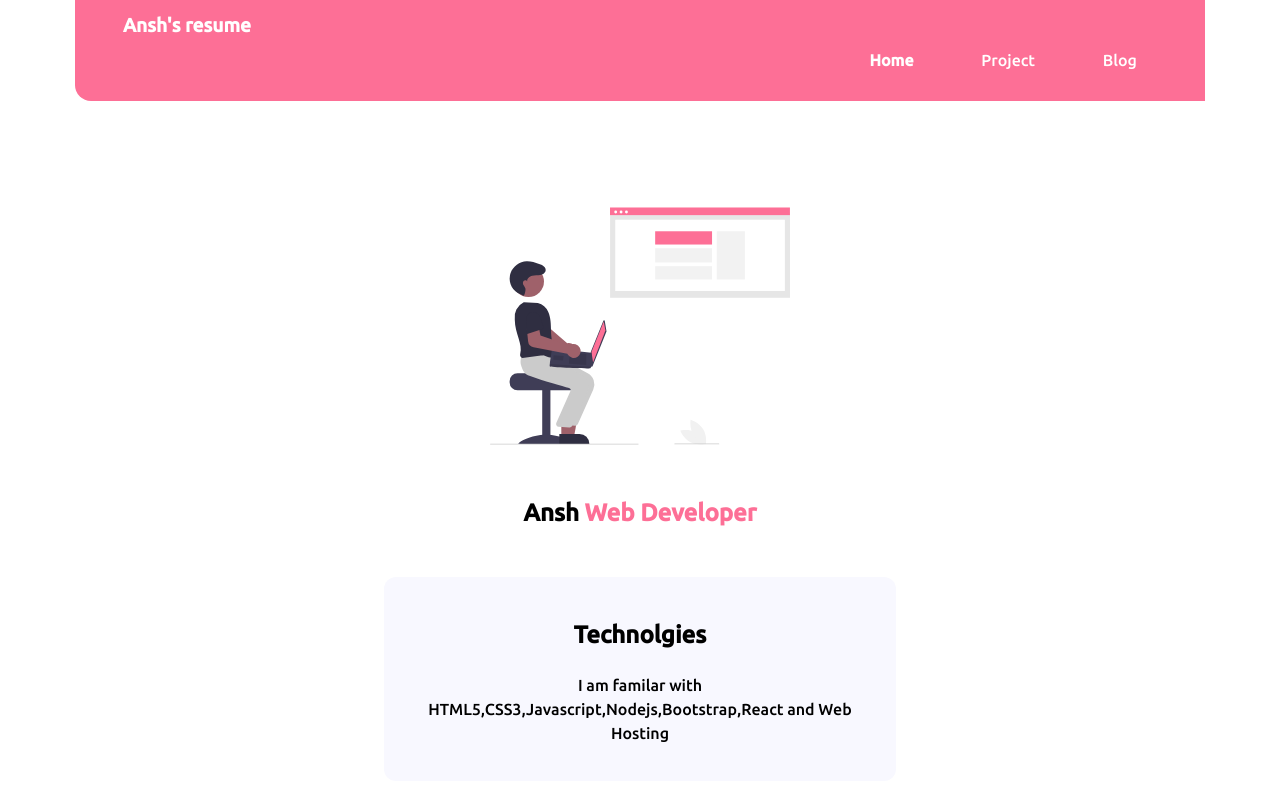
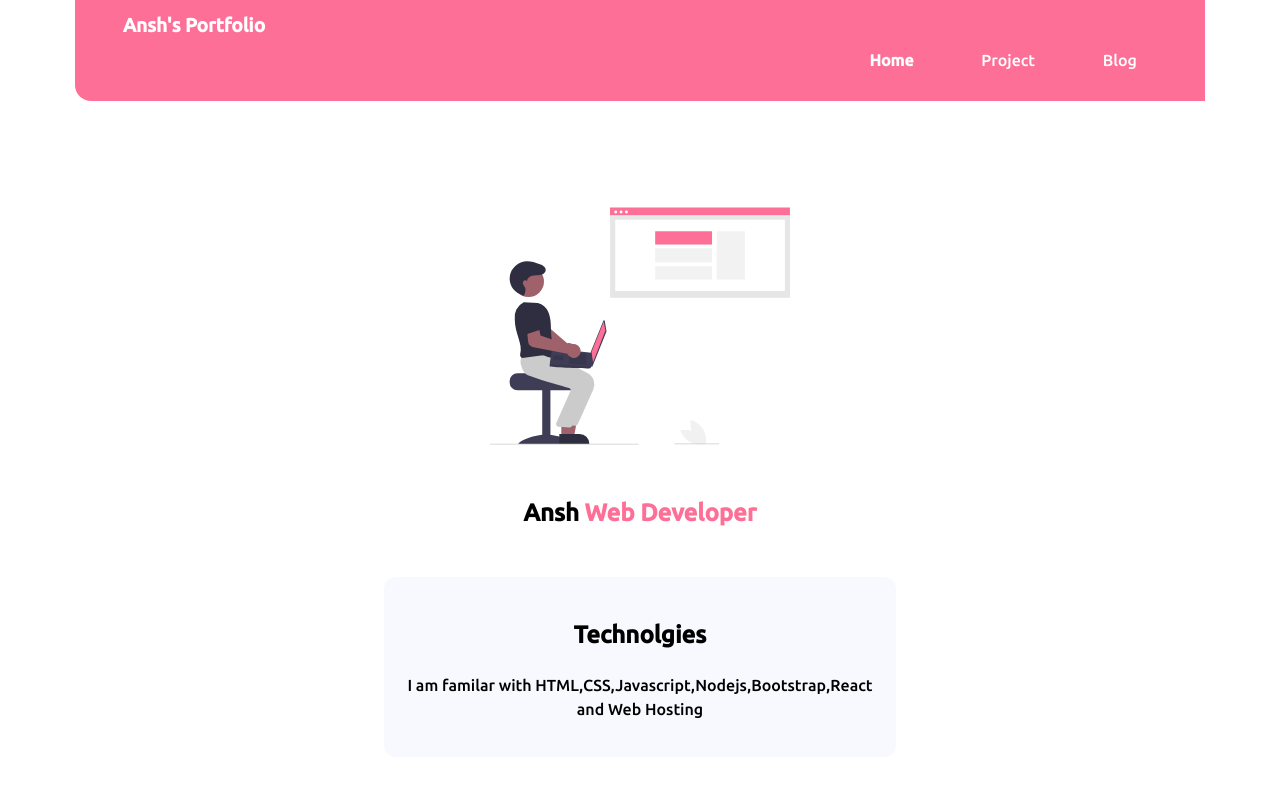
Before and after one commit to Ansh57/Portfolio, a plain HTML site: page index.html in a window 1280 px wide. Shown: the top 800 px of the page. Drawn offline with Linux system fonts and the light colour scheme.

Commit message:
Update index.html

```diff
--- a/index.html
+++ b/index.html
@@ -18,7 +18,7 @@
 
 <body>
     <nav class="navbar">
-        <a class="nav-list brand" href="index.html">Ansh's resume</a>
+        <a class="nav-list brand" href="index.html">Ansh's Portfolio</a>
         <ul class="link">
             <li class="nav-list">
                 <a class="nav-link nav-link-active" href="index.html">Home</a>
@@ -39,7 +39,7 @@
     </section>
     <section id="skills">
         <h2>Technolgies</h2>
-        <p>I am familar with HTML5,CSS3,Javascript,Nodejs,Bootstrap,React and Web Hosting</p>
+        <p>I am familar with HTML,CSS,Javascript,Nodejs,Bootstrap,React and Web Hosting</p>
     </section>
     <section id="projects">
         <h2>Projects</h2>
```
